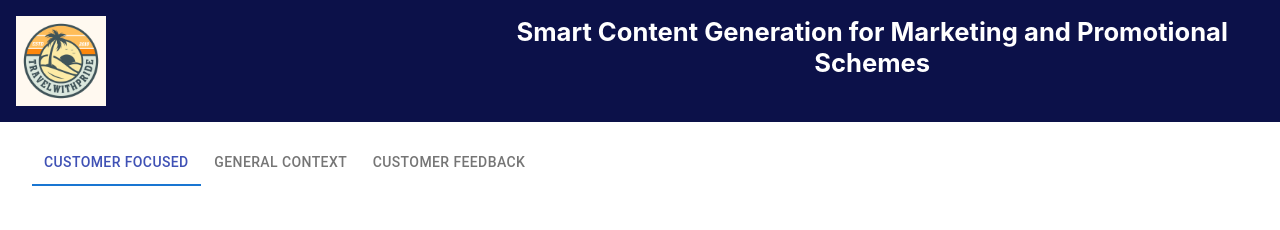
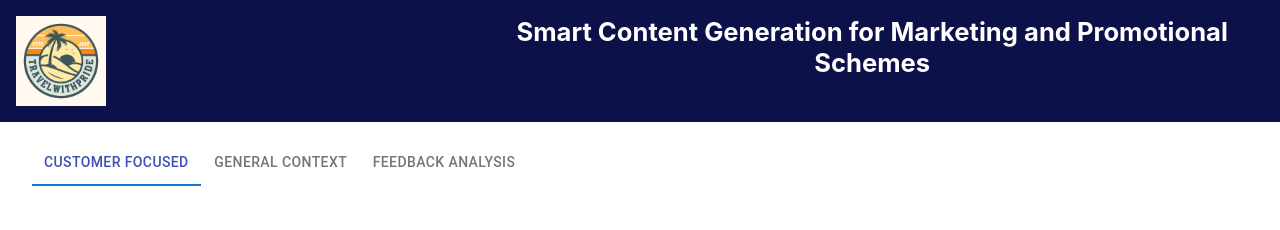
Before and after one commit to gladiatorslogic/SmartContentGenerationReact, a React (Create React App) app: page / in a window 1280 px wide. Shown: the top 230 px of the page. Built offline with nearby package versions, Linux system fonts and the light colour scheme.

Commit message:
Update App.js

```diff
--- a/src/App.js
+++ b/src/App.js
@@ -40,7 +40,7 @@ function App() {
               <TabList onChange={handleChange} aria-label="lab API tabs example">
                 <Tab label="Customer Focused" value="1" />
                 <Tab label={'General Context'} value="2" />
-                <Tab label={'Customer Feedback'} value="3" />
+                <Tab label={'Feedback Analysis'} value="3" />
               </TabList>
             </Box>
             <TabPanel value="1">{<Application />}</TabPanel>
```
